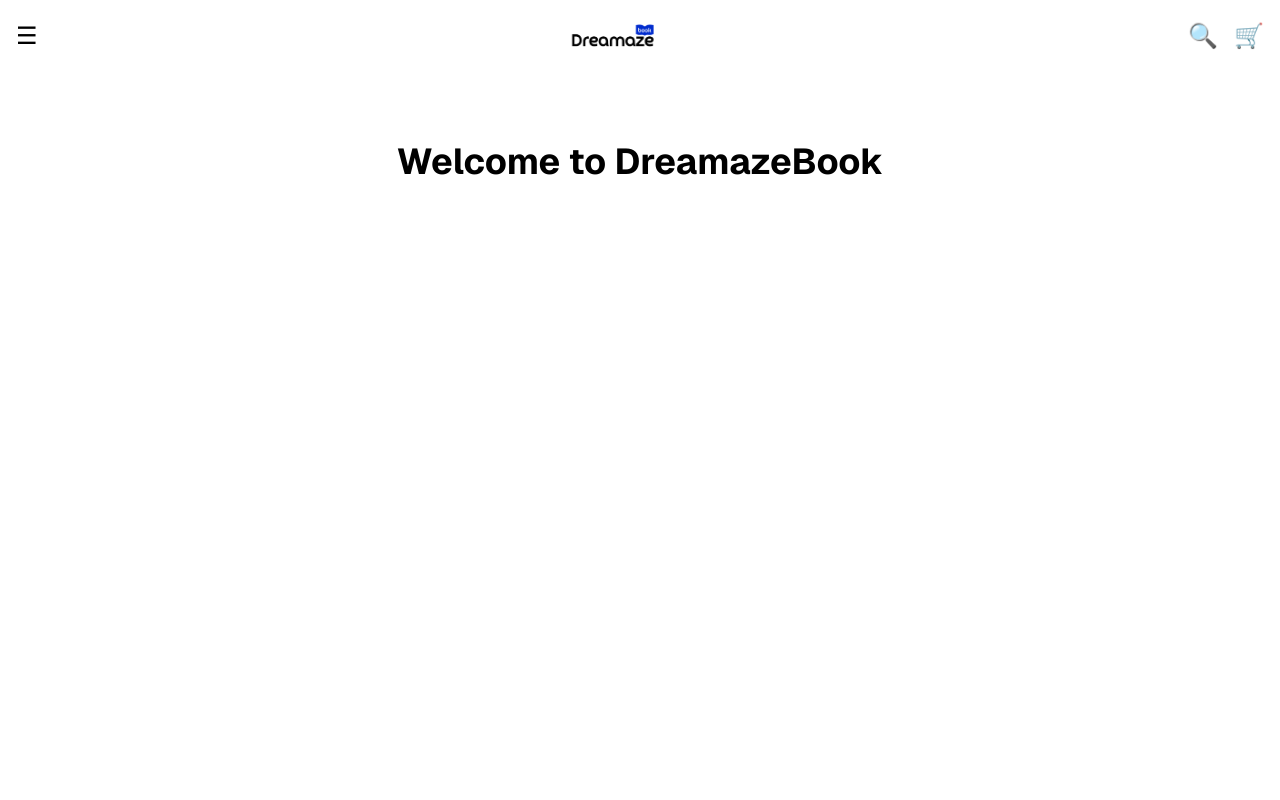
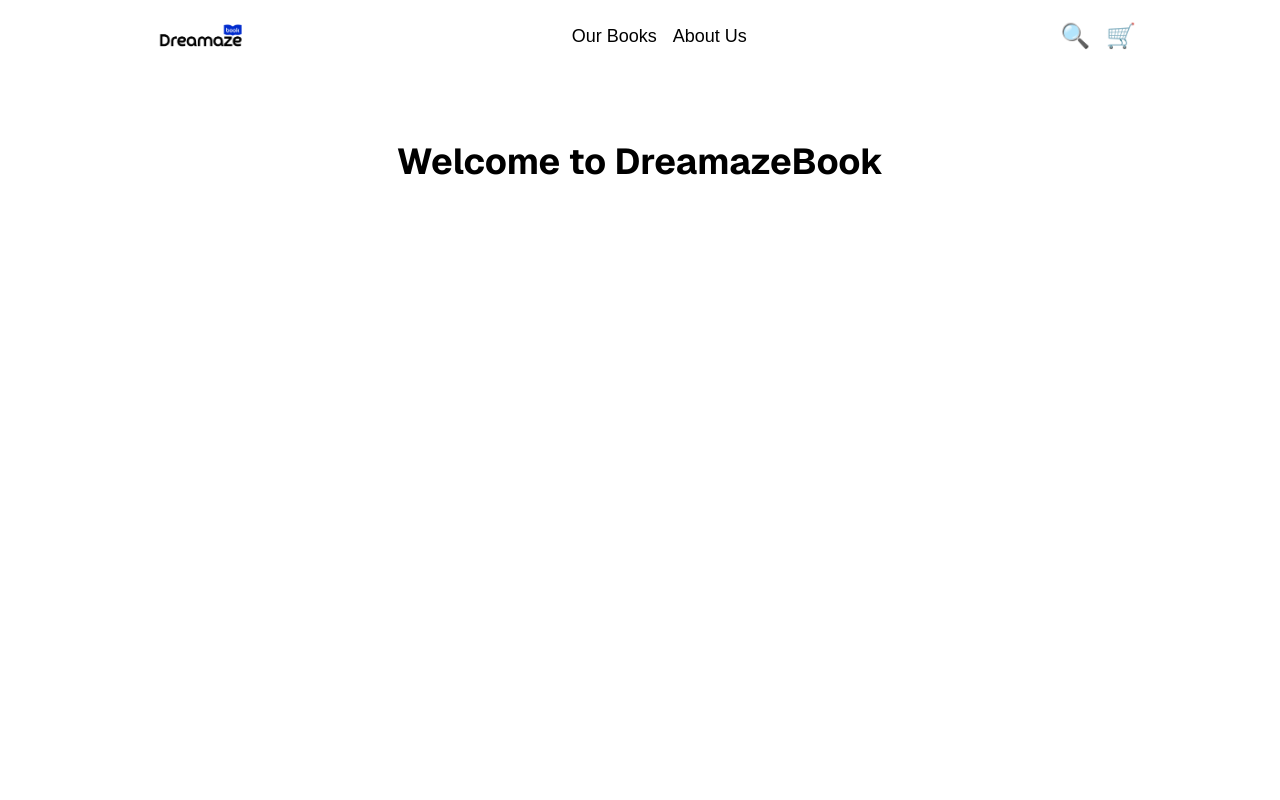
Before and after one commit to Dreamazebook/dreamazebook-frontend, a Next.js app: page / in a window 1280 px wide. Shown: the top 800 px of the page. Built offline with nearby package versions, Linux system fonts and the light colour scheme.

Commit message:
style header response

```diff
--- a/app/components/Header.tsx
+++ b/app/components/Header.tsx
@@ -1,11 +1,16 @@
 import React from "react";
 import Logo from "./Logo";
+import Link from "next/link";
 
 const Header = () => {
   return (
-    <header className="flex items-center justify-between p-4">
-      <button className="text-2xl">☰ {/* Hamburger Icon */}</button>
+    <header className="max-w-5xl mx-auto flex items-center justify-between p-4">
+      <button className="text-2xl md:hidden">☰ {/* Hamburger Icon */}</button>
       <Logo />
+      <nav className="hidden md:flex space-x-4">
+        <Link className="text-lg" href="/books">Our Books</Link>
+        <Link className="text-lg" href="/about">About Us</Link>
+      </nav>
       <div className="flex items-center space-x-4">
         <button className="text-2xl">🔍 {/* Search Icon */}</button>
         <button className="text-2xl">🛒 {/* Cart Icon */}</button>
```
